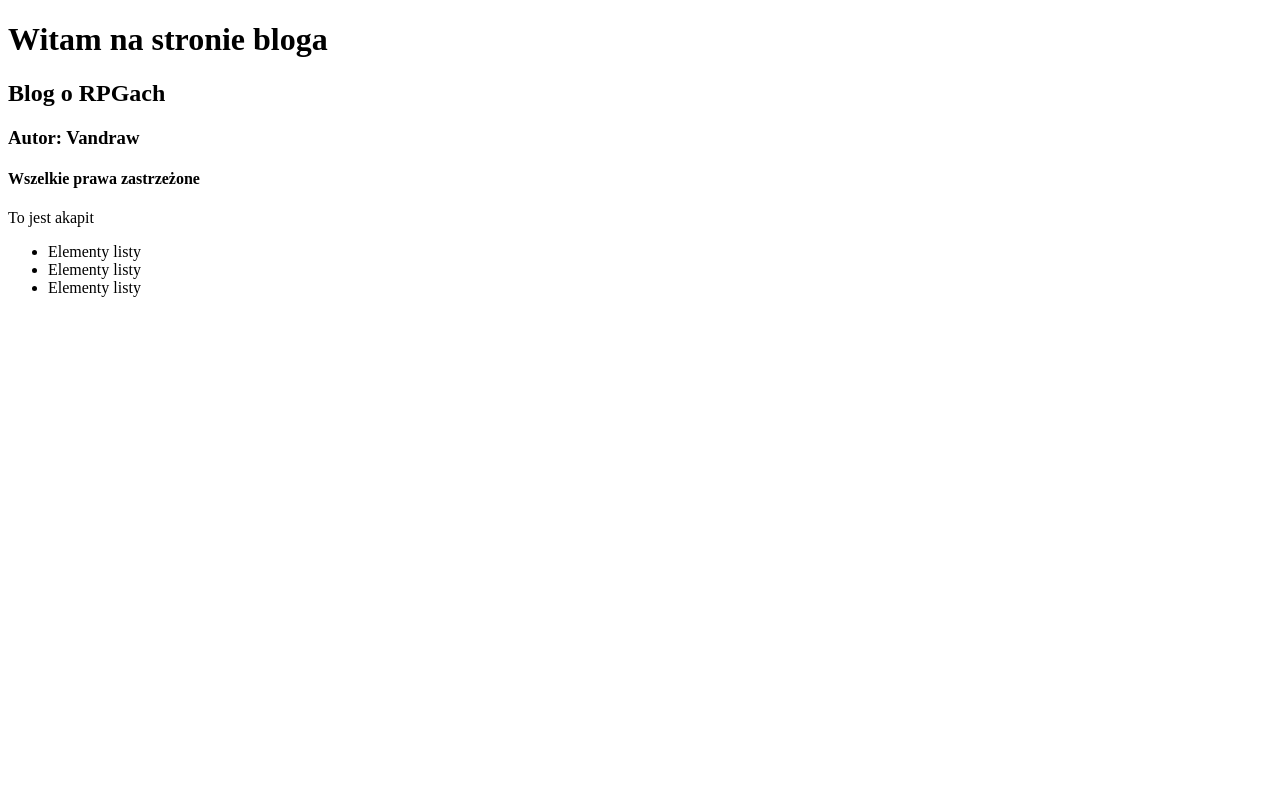
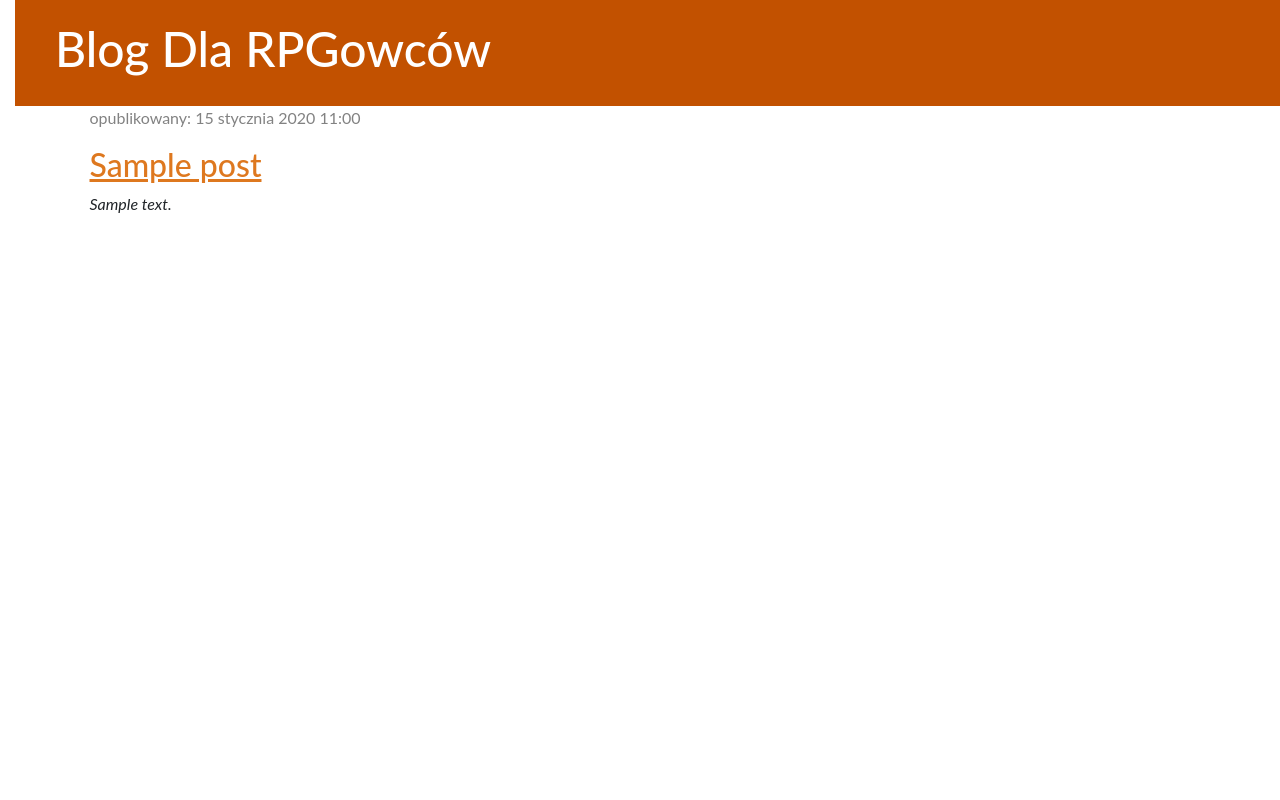
Before and after one commit to VandrawQ/djangoblog, a Django app: page / in a window 1280 px wide. Run offline with Django 4.2, Linux system fonts and the light colour scheme; tables that the repository leaves empty hold one stand-in row (values such as "Sample post").

Commit message:
Aktualizacja dodanie nowych plików

```diff
--- /dev/null
+++ b/blog/static/css/blog.css
@@ -0,0 +1,40 @@
+h1 a,h2 a{
+    color: #DE781F;
+
+}
+
+body {
+    padding-left:15px;
+    font-family: 'Lato', sans-serif;
+}
+
+.page-header{
+       background-color: #C25100;
+       margin-top: 0;
+       padding: 20px 20px 20px 40px;
+}
+
+.page-header h1, .page-header h1 a, .page-header h1 a:visited, .page-header h1 a:active {
+    color: #ffffff;
+    font-size: 36pt;
+    text-decoration: none;
+}
+.content {
+    margin: auto;
+    width: 100%;
+}
+h1, h2, h3, h4 {
+    front-family: 'Lobster', cursive;
+}
+
+.save {
+    float: right;
+}
+
+.post-form textarea, .post-form input {
+    width: 100%;
+}
+
+.data{
+    color: #828282;
+}
--- /dev/null
+++ b/blog/templates/blog/base.html
@@ -0,0 +1,24 @@
+{% load static %}
+<html lang="pl">
+            <head>
+                <meta charset="UTF-8">
+                <title>Blog Dla RPGowców</title>
+                 <link href="https://cdn.jsdelivr.net/npm/bootstrap@5.3.0-alpha1/dist/css/bootstrap.min.css" rel="stylesheet" integrity="sha384-GLhlTQ8iRABdZLl6O3oVMWSktQOp6b7In1Zl3/Jr59b6EGGoI1aFkw7cmDA6j6gD" crossorigin="anonymous">
+                 <link rel="stylesheet" href="{% static 'css/blog.css' %}">
+            </head>
+<body>
+<div class="page-header">
+<h1><a href="/">Blog Dla RPGowców</a></h1>
+</div>
+<div class="content container">
+     <div class="row">
+        <div class="col-md-8">
+            {% block content %}
+            {% endblock %}
+        </div>
+     </div>
+</div>
+
+
+</body>
+</html>
--- a/blog/templates/blog/post_list.html
+++ b/blog/templates/blog/post_list.html
@@ -1,27 +1,15 @@
-<!DOCTYPE html>
-        <html lang="pl">
-            <head>
-                <meta charset="UTF-8">
-                <title>Blog Dla RPGowców</title>
-            </head>
-<body>
-    <div>
-        <h1>Witam na stronie bloga</h1>
-        <h2>Blog o RPGach</h2>
-        <h3>Autor: Vandraw</h3>
-        <h4>Wszelkie prawa zastrzeżone</h4>
+ {% extends 'blog/base.html' %}
+
+{% block content %}
+        {% for post in posts%}
+
+    <div class="post">
+        <div class="data">
+            <p>opublikowany: {{ post.publish_date}}</p>
+        </div>
+        <h2><a href="{% url 'post_detail' pk=post.pk %}">{{ post.title}}</a></h2>
+        <em>{{ post.text|linebreaksbr }}</em>
     </div>
 
-    <div>
-        <p>To jest akapit</p>
-    </div>
-
-    <div>
-        <ul>
-            <li>  Elementy listy</li>
-            <li>  Elementy listy</li>
-            <li>  Elementy listy</li>
-        </ul>
-    </div>
-</body>
-</html>
+        {% endfor %}
+    {% endblock %}
--- a/blog/urls.py
+++ b/blog/urls.py
@@ -3,4 +3,5 @@ from . import views
 
 urlpatterns = [
     path('', views.post_list, name='post_list'),
+    path('post/<int:pk>/', views.post_detail, name='post_detail'),
 ]
--- a/blog/views.py
+++ b/blog/views.py
@@ -1,4 +1,11 @@
-from django.shortcuts import render
+from django.shortcuts import render, get_object_or_404
+from django.utils import timezone
+from .models import Post
+def post_list(request):
+    posts = Post.objects.filter(publish_date__lte=timezone.now()).order_by('publish_date')
+    return render(request, 'blog/post_list.html', {'posts': posts})
 
-def post_list(request):
-    return render(request, 'blog/post_list.html', {})
+
+def post_detail(request, pk):
+    post = get_object_or_404(Post, pk=pk)
+    return render(request, 'blog/post_detail.html', {'post': post})
```
Also changed, not shown: blog/templates/blog/post_detail.html (added, +13 -0 lines).
